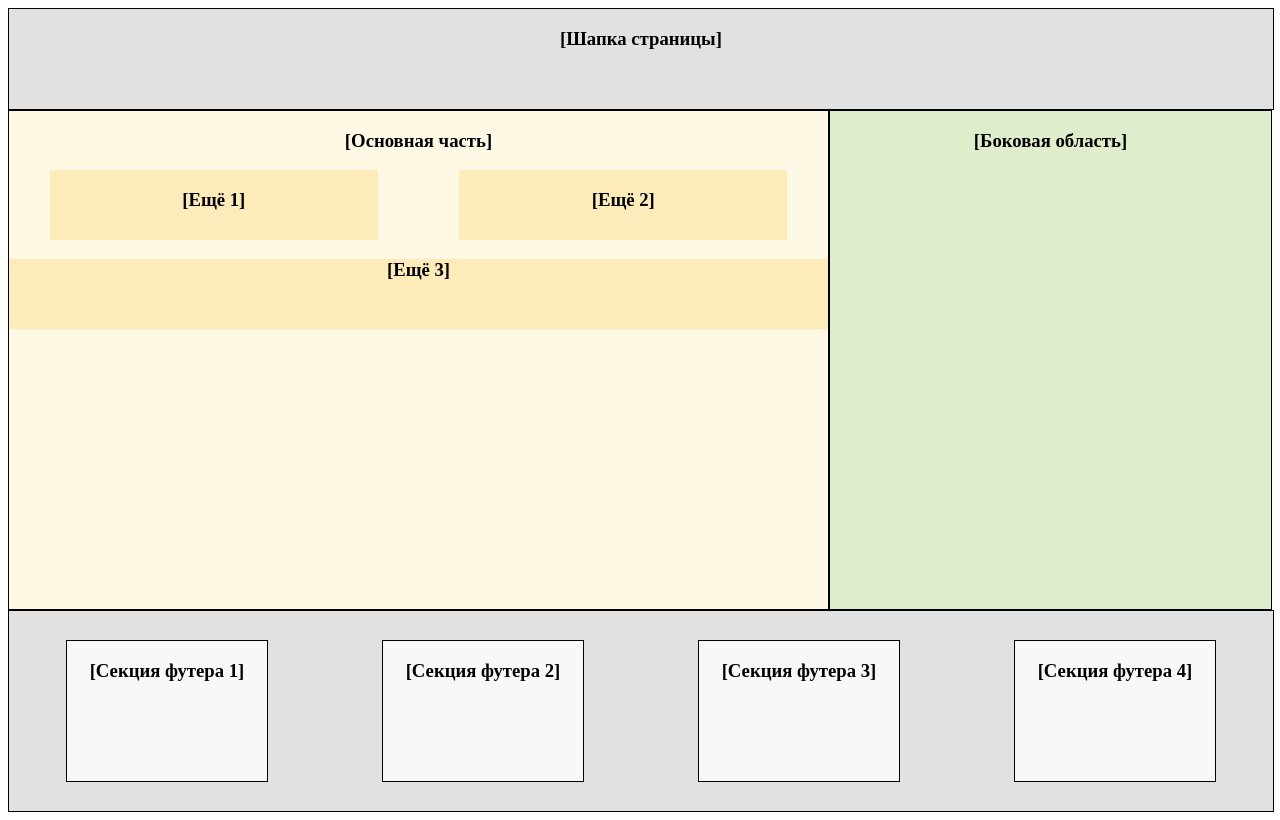
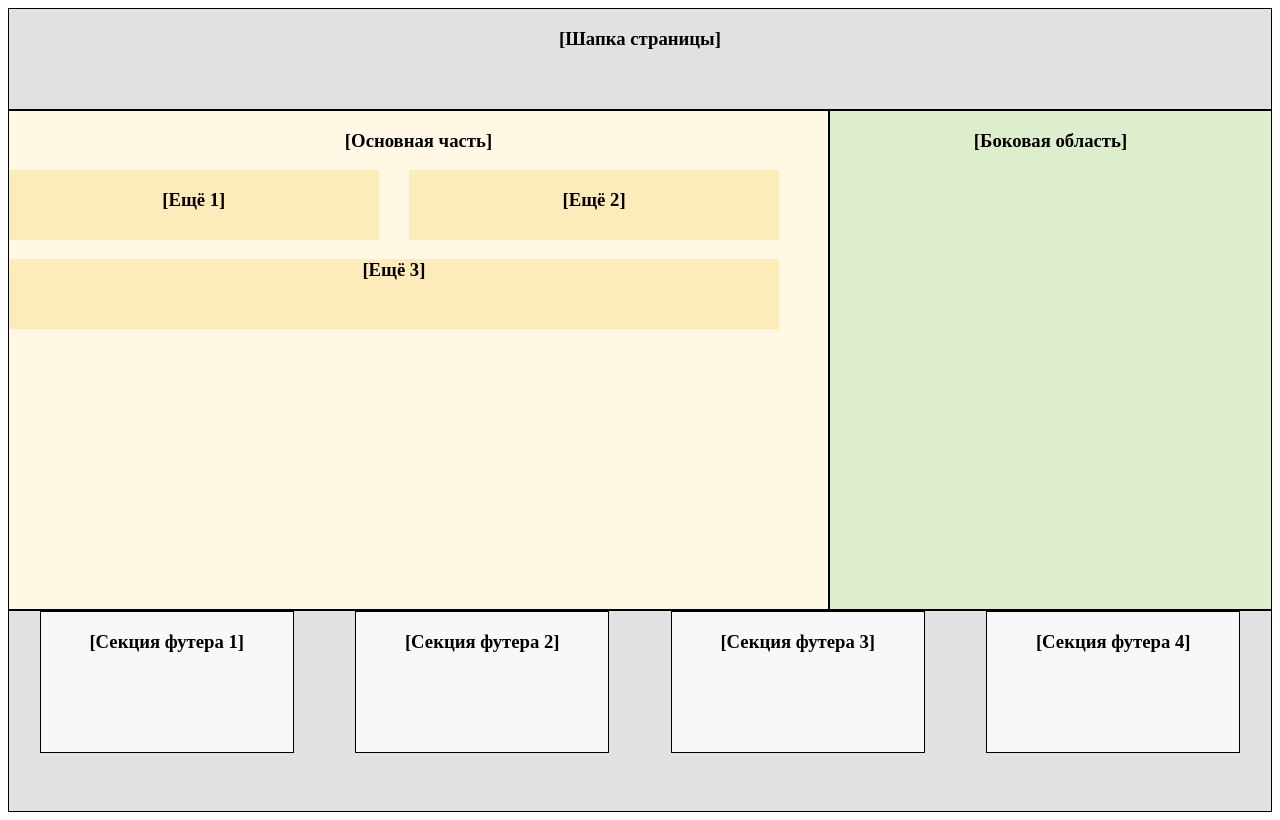
Before and after one commit to altarin/develop, a plain HTML site: page week5/table/index.html in a window 1280 px wide. Drawn offline with Linux system fonts and the light colour scheme.

Commit message:
changed footer and main blocks

```diff
--- a/week5/table/index.html
+++ b/week5/table/index.html
@@ -36,6 +36,7 @@
         </aside>
     </div>
     <footer>
+        <div class="footer_sections">
             <section>
                 <h3>[Секция футера 1]</h3>
             </section>
@@ -48,6 +49,7 @@
             <section>
                 <h3>[Секция футера 4]</h3>
             </section>
+        </div>
     </footer>
 </body>
 
--- a/week5/table/style.css
+++ b/week5/table/style.css
@@ -13,7 +13,6 @@ article {
 
 header {
     border: 1px solid black;
-    width: 100%;
     height: 100px;
 
 }
@@ -26,52 +25,49 @@ header {
 .main {
     border: 1px solid black;
     width: 65%;
-
     background-color: #fff8e4;
 }
 
-.all_post {}
+.all_post {
+    width: 94%;
+}
 
 .one_two {
     display: flex;
-    justify-content: space-around;
+    justify-content: space-between;
 }
 
 .one_post,
 .two_post {
-    width: 40%;
+    width: 48%;
     height: 70px;
 }
 
 main .three_post {
-
     height: 70px;
-
     justify-content: center;
 }
 
 aside {
     border: 1px solid black;
     width: 35%;
-
     background-color: #deedcc;
 }
 
 footer {
     border: 1px solid black;
-    width: 100%;
     height: 200px;
-    display: flex;
-    justify-content: space-around;
     align-items: center;
 }
 
+.footer_sections {
+    display: flex;
+    justify-content: space-around;
+}
 
 section {
     border: 1px solid black;
-    width: 200px;
+    width: 20%;
     height: 140px;
     background-color: #f8f8f8;
-
-
 }
```
Lines whose indentation alone changed are shown as unchanged.
